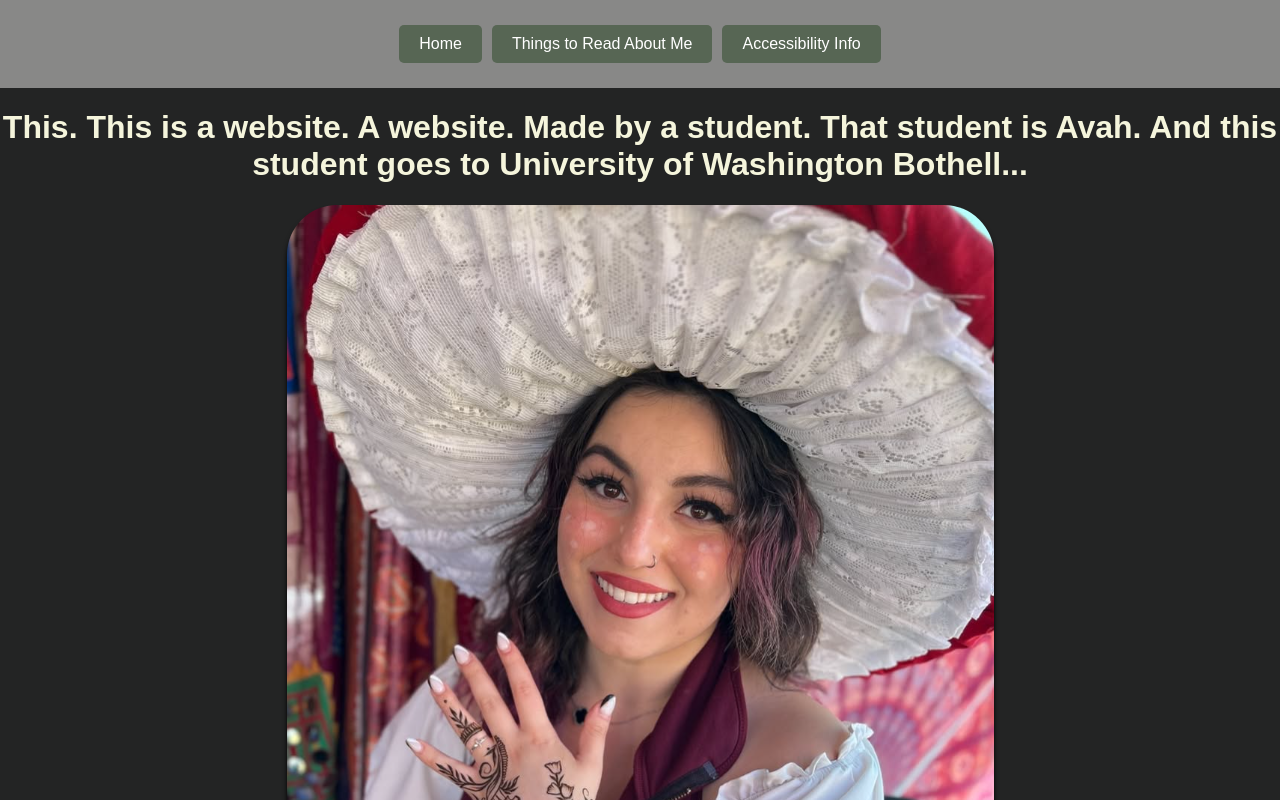
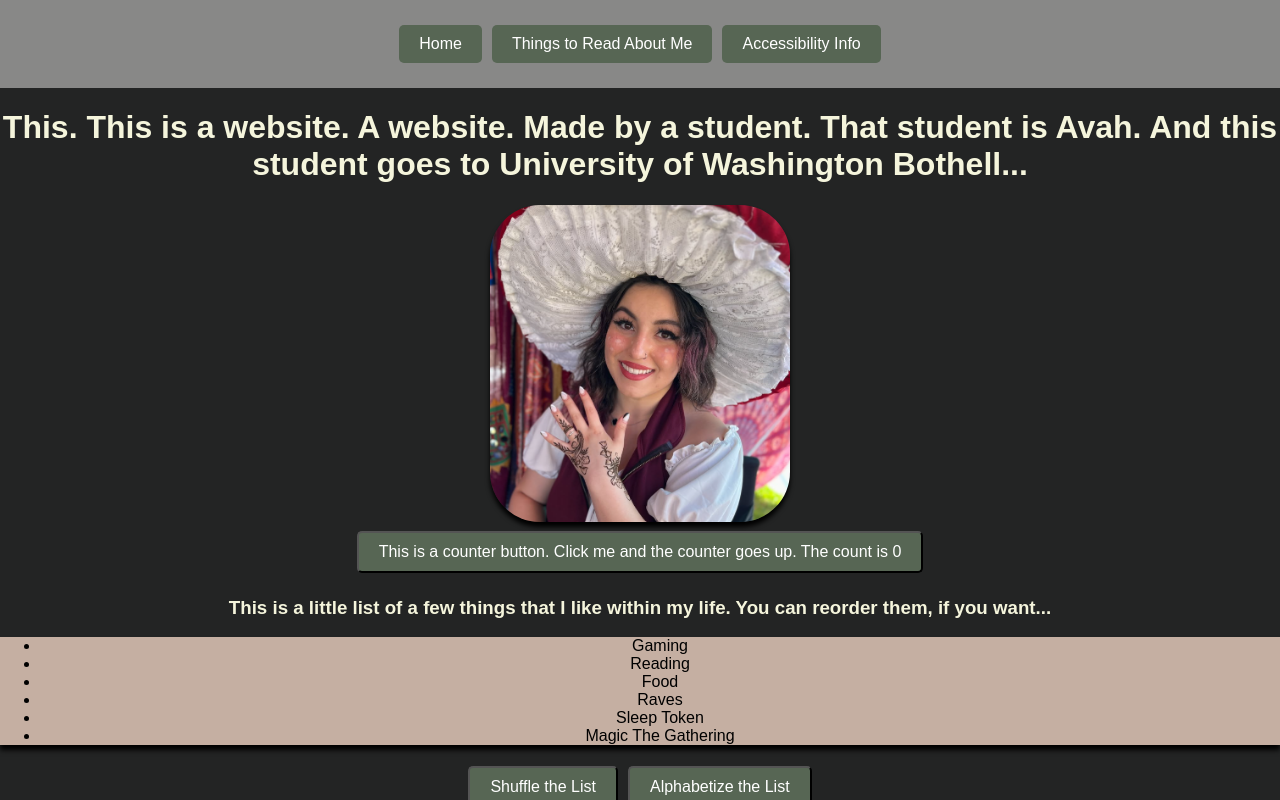
Before and after one commit to zambiers/myWebsite, a React (Create React App) app: page /#/ in a window 1280 px wide. Shown: the top 800 px of the page. Built offline with nearby package versions, Linux system fonts and the light colour scheme.

Commit message:
Update App.css
Changed the sizing of the images

```diff
--- a/src/App.css
+++ b/src/App.css
@@ -54,8 +54,15 @@ body{
 }
 
 .mainPhoto{
-  width: 100 px;
+  width: 300px;
   height: auto;
+  border-radius: 50px;
+  box-shadow: 0 5px 5px rgb(0, 0, 0);
+}
+
+.Plant{
+  width: 300px;
+  height: 300px;
   border-radius: 50px;
   box-shadow: 0 5px 5px rgb(0, 0, 0);
 }
```
